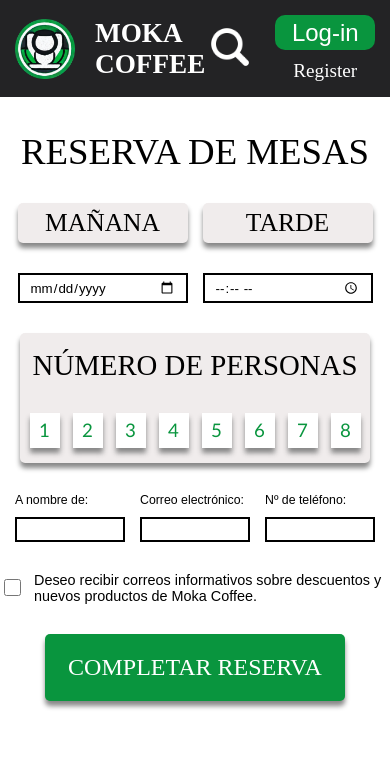
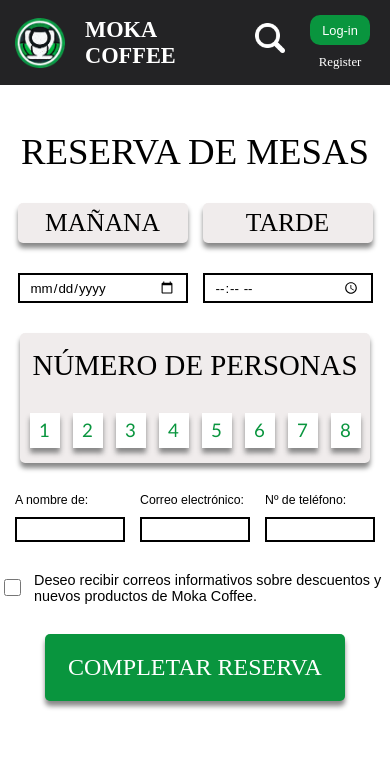
Before and after one commit to AlejandroOcejo/Reto1, a plain HTML site: page pagina4.html in a window 390 px wide. Drawn offline with Linux system fonts and the light colour scheme; a web font is replaced by a local one.

Commit message:
Ajustado responsive página 4

```diff
--- a/pagina4.css
+++ b/pagina4.css
@@ -80,6 +80,14 @@ main {
     color: white;
     font-family: 'Gill Sans Nova Cond Ultra Bold';
     font-size: 150%;
+}
+.lupa{
+    width: 50px;
+    height:50px;
+}
+.lupa img{
+    width: 50px;
+    height:50px;
 }
 
 .sticky {
@@ -396,15 +404,27 @@ b {
         align-items: center;
         gap: 30px;
     }
+    .header {
+        display: flex;
+        flex-direction: row;
+        background-color: #232325;
+        justify-content: space-between;
+        padding: 15px;
+        align-items: center;
+        width: 100%;
+        position: fixed;
+        z-index: 1;
+        top: 0;
+        left: 0;
+    }
     .logo{
-        width: 60px;
-        height: 60px;
+        width: 50px;
+        height: 50px;
     }
     .Moka {
         font-family: 'Gill Sans Nova Cond Ultra Bold';
-        font-size: 170%;
+        font-size: 140%;
         color: white;
-        font-weight: 900;
     }
     .movingText {
         color: white;
@@ -415,8 +435,32 @@ b {
         display: flex;
         flex-direction: row;
         align-items: center;
-        padding-right: 8px;
-        gap: 20px;
+        padding-right: 5px;
+        gap: 10px;
+    }
+    .loginSpace {
+        display: flex;
+        flex-direction: column;
+        align-items: center;
+        gap: 10px;
+    }
+    .loginButton {
+        border-radius: 10px;
+        background-color: #09953e;
+        width: 60px;
+        height: 30px;
+        font-size: 80%;
+        color: white;
+        border: 10px black;
+    }
+    .registerButton {
+        color: white;
+        font-size: 80%;
+    }
+    .lupa img{
+        width: 40px;
+        height: 40px;
+        align-content: center;
     }
     .titlerightbody{
         color: black;
--- a/pagina4.html
+++ b/pagina4.html
@@ -4,7 +4,7 @@
 <head>
     <meta charset="UTF-8">
     <meta http-equiv="X-UA-Compatible" content="IE=edge">
-    <meta name="viewport" content="width=, initial-scale=1.0">
+    <meta name="viewport" content="width=device-width" initial-scale="1.0">
     <title>Document</title>
     <link rel="stylesheet" href="pagina4.css">
 
@@ -21,7 +21,7 @@
         </div>
         <div class="headerRightPart">
             <div class="lupa">
-                <img src="lupab.png" style="width: 50px; height:50px">
+                <img src="lupab.png">
             </div>
             <div class="loginSpace">
                 <button class="loginButton">Log-in</button>
```
